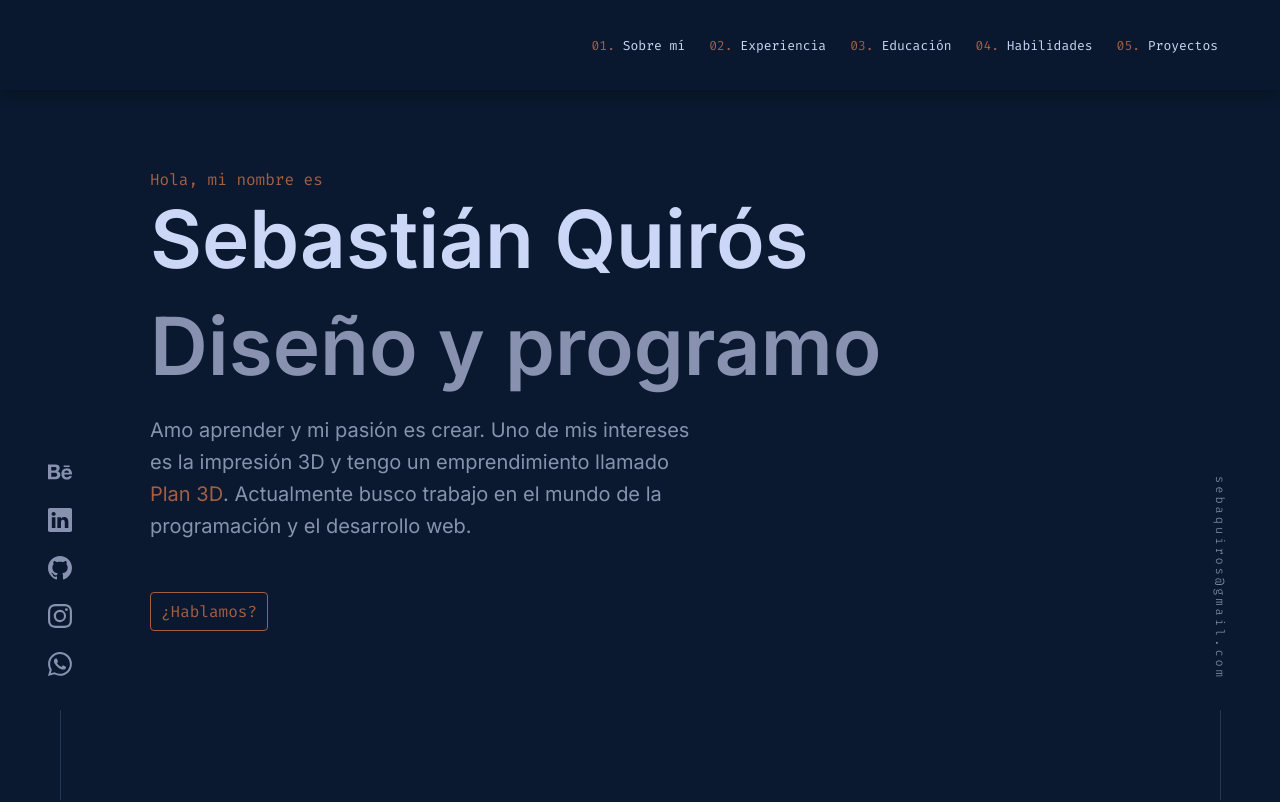
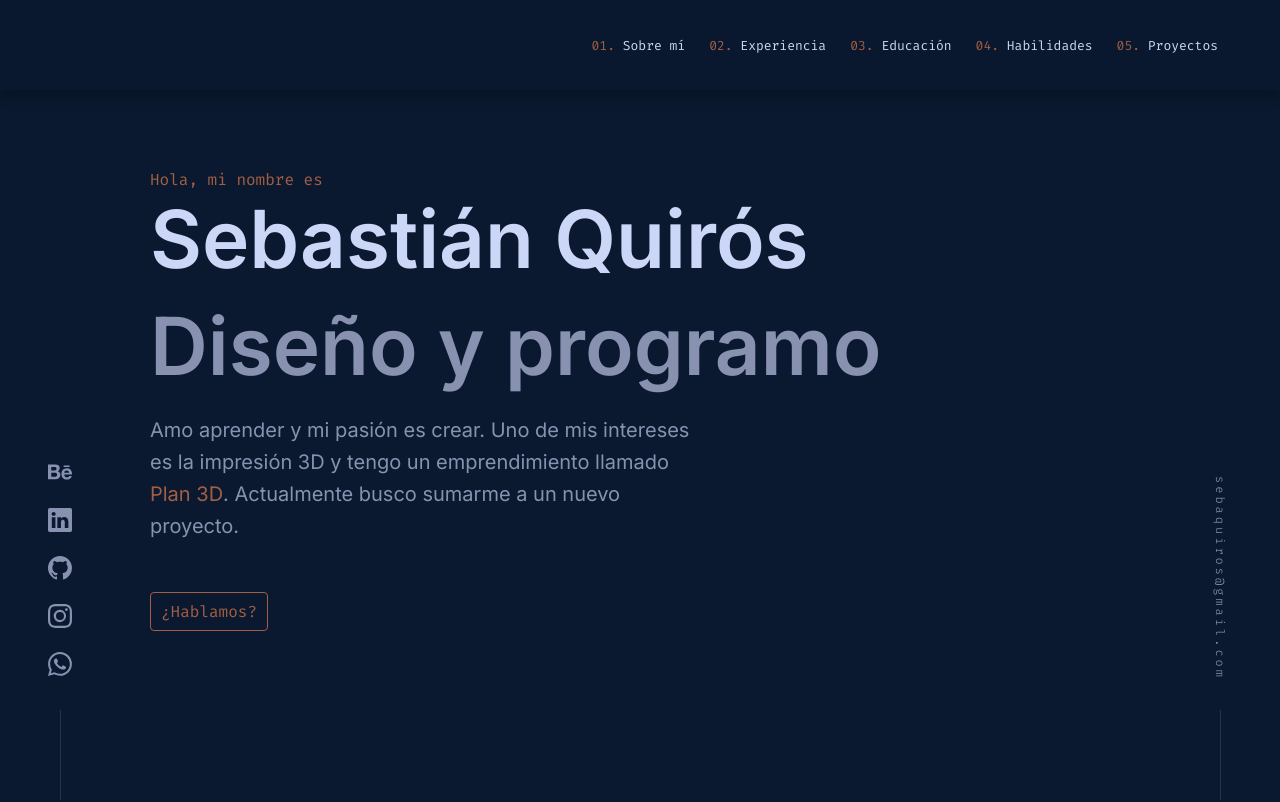
Before and after one commit to SebaQuiros/Portfolio, an Angular app: page /main in a window 1280 px wide. Shown: the top 802 px of the page. Built offline with nearby package versions, Linux system fonts and the light colour scheme; no server answers.

Commit message:
Update home.component.html

```diff
--- a/src/app/components/home/home.component.html
+++ b/src/app/components/home/home.component.html
@@ -37,8 +37,7 @@
     tengo un emprendimiento llamado
     <a class="in-text" href="https://www.instagram.com/plan.3d/" target="_blank"
       >Plan 3D</a
-    >. Actualmente busco trabajo en el mundo de la programación y el desarrollo
-    web.
+    >. Actualmente busco sumarme a un nuevo proyecto.
   </p>
   <a [href]="emailstring" target="_blank"
     ><button class="btn-regular">¿Hablamos?</button></a
```
